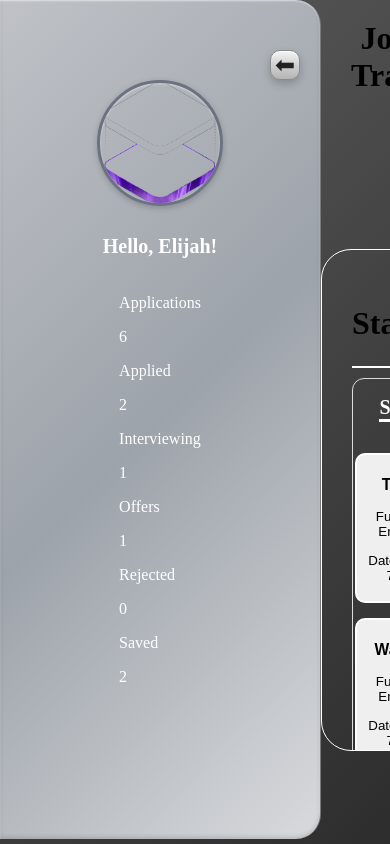
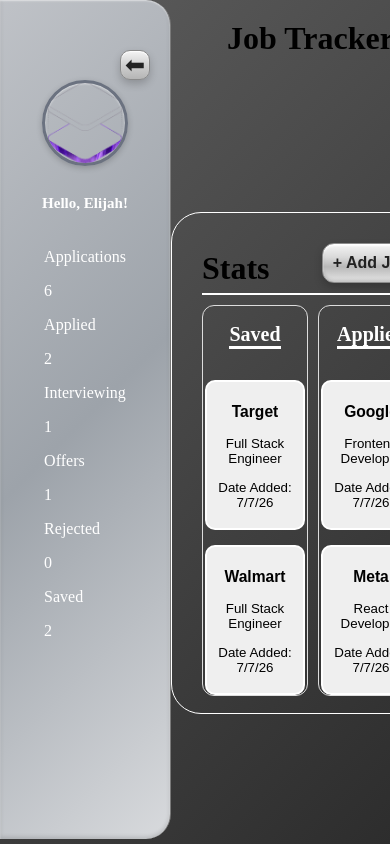
Before and after one commit to ElijahSWilliams/jobTracker, a React (Vite) app: page / in a window 390 px wide. Built offline with nearby package versions, Linux system fonts and the light colour scheme.

Commit message:
Working on Mobile Displays

```diff
--- a/src/JobModal/JobModal.css
+++ b/src/JobModal/JobModal.css
@@ -3,3 +3,11 @@
     flex-direction: column;
     align-items: center;
 }
+
+.job__modal-btns {
+
+}
+
+.job__modal-delete-btn {
+
+}
--- a/src/JobModal/JobModal.tsx
+++ b/src/JobModal/JobModal.tsx
@@ -7,9 +7,17 @@ type JobModalProps = {
 };
 
 export default function JobModal({ job }: JobModalProps) {
-    console.log(job)
+
+
+
+
     return (
         <div className="job__modal">
+            <div className="job__modal-btns">
+                <button className="job__modal-edit-btn">Edit </button>
+                <button className="job__modal-delete-btn"> Delete</button>
+            </div>
+
             <h1>{job.company}</h1>
             <p>{job.position}</p>
             <p>Applied on: {job.dateAdded}</p>
--- a/src/Main/Main.css
+++ b/src/Main/Main.css
@@ -127,3 +127,15 @@ margin: 0;
 .main__box-card-title {
     text-align: center;
 }
+
+/* Mobile */
+
+@media (max-width: 1024px) {
+
+.main {
+max-width: 700px;
+
+
+}
+
+}
--- a/src/Profile/Profile.css
+++ b/src/Profile/Profile.css
@@ -96,8 +96,6 @@
 
 }
 
-
-
 .profile__image-wrapper {
   cursor: pointer;
 }
@@ -133,3 +131,30 @@
    /*  color: #111827; */
    color: white;
   }
+
+
+  /* Mobile */
+ @media (max-width: 1024px) {
+
+  .profile {
+    width: 150px;
+  }
+
+  .profile__name {
+    font-size: 15px;
+  }
+
+  .profile__image {
+    width: 80px;
+    height: 80px;
+  }
+
+
+  .profile__content {
+
+  }
+
+  .profile-closed {
+    width: 40px;
+  }
+ }
--- a/src/addJobModal/AddJob.tsx
+++ b/src/addJobModal/AddJob.tsx
@@ -28,7 +28,6 @@ function AddJob({ toggleModalClose, addJob }: AddJobProps) {
             dateAdded: new Date().toLocaleDateString(),
         }
 
-
         addJob(newJob);
         toggleModalClose();
     }
@@ -37,10 +36,7 @@ function AddJob({ toggleModalClose, addJob }: AddJobProps) {
 
     return (
         <>
-            <div className="modal__header">
-                <h1 className="modal__title">Add Job</h1>
-                <button className="modal__close" onClick={toggleModalClose}> X </button>
-            </div>
+
             {/* FORM */}
             <form className="modal__form" onSubmit={handleSubmit}>
                 <input className="modal__form-input" type="text" placeholder="Company Name" value={formData.company} required onChange={(e) => {
```
